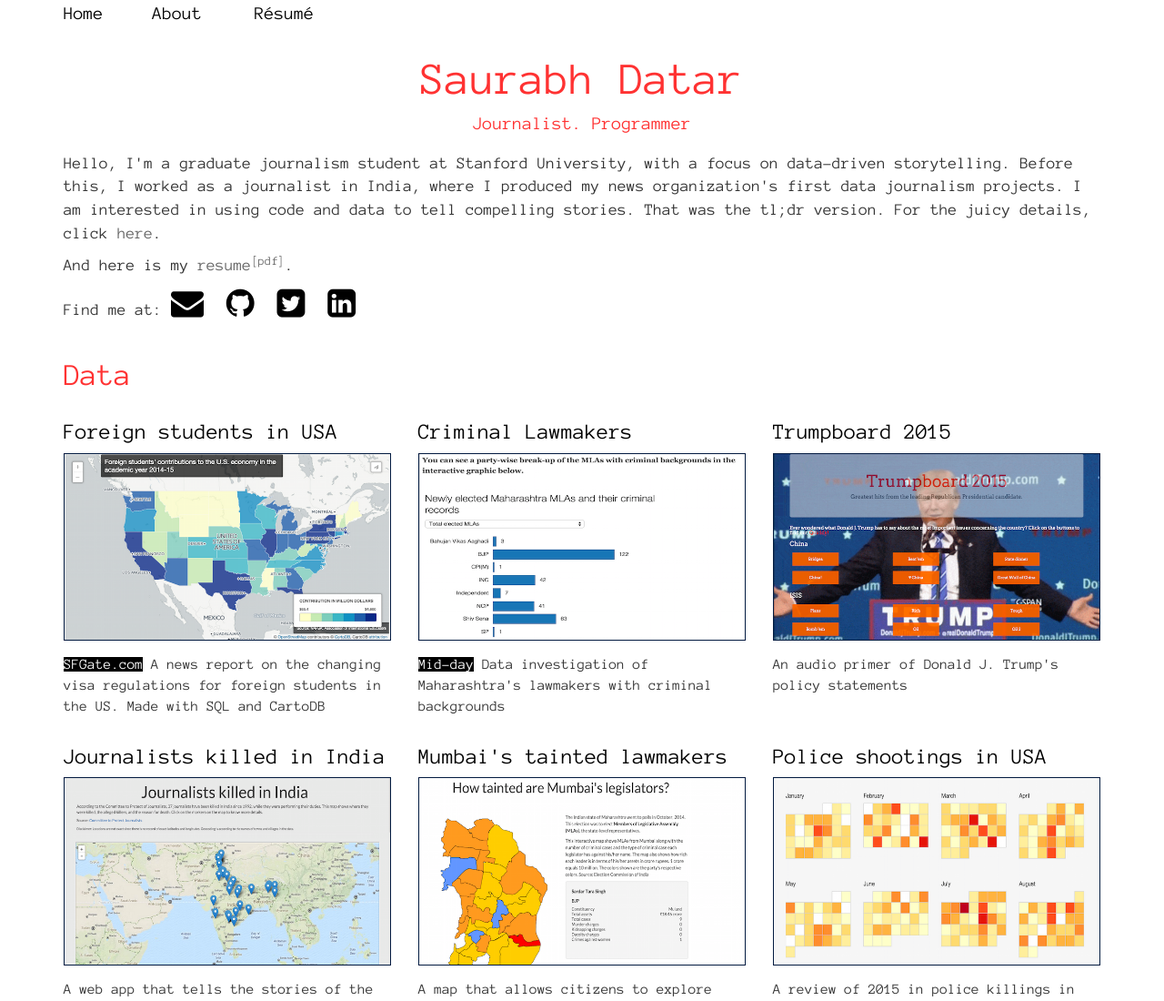
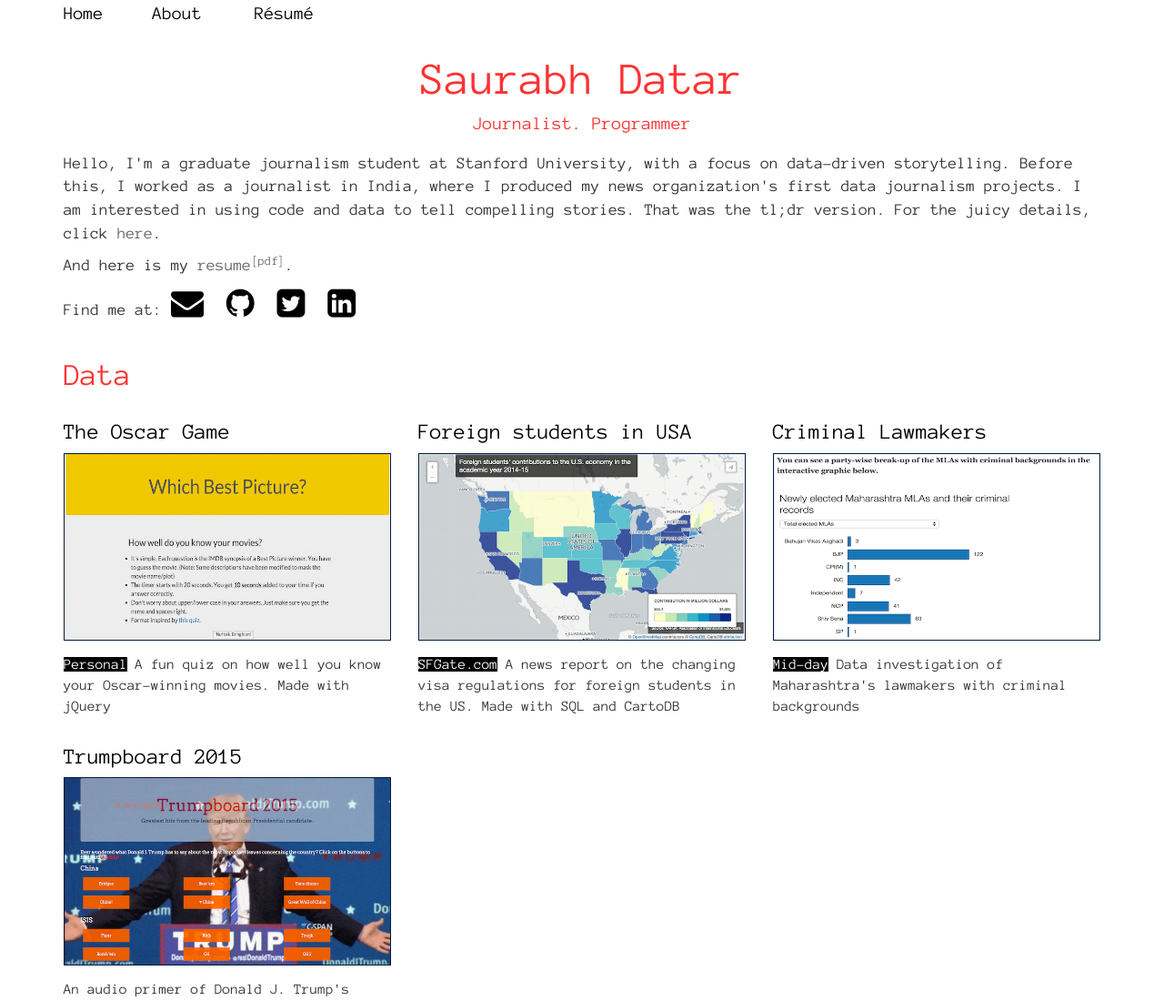
Before and after one commit to ssdatar/ssdatar.github.io, a plain HTML site: page index.html in a window 1280 px wide. Shown: the top 1100 px of the page at 91% size. Drawn offline with Linux system fonts and the light colour scheme.

Commit message:
Added quiz to folio

```diff
--- a/index.html
+++ b/index.html
@@ -62,6 +62,15 @@
     <section id="code-projects">
         <div class="row data">
           <h2>Data</h2>
+            <div class="col-md-4 portfolio-item">
+                <h3>
+                    <a href="http://ssdatar.github.io/oscars">The Oscar Game</a>
+                </h3>
+                <a href="http://ssdatar.github.io/oscars">
+                    <img class="img-responsive" src="./assets/oscars.png" alt="">
+                </a>
+                <p><span> Personal</span> A fun quiz on how well you know your Oscar-winning movies. Made with jQuery</p>
+            </div>
             <div class="col-md-4 portfolio-item">
                 <h3>
                     <a href="http://blog.sfgate.com/inthepeninsula/2015/12/15/foreign-stem-students-work-program/">Foreign students in USA</a>
```
